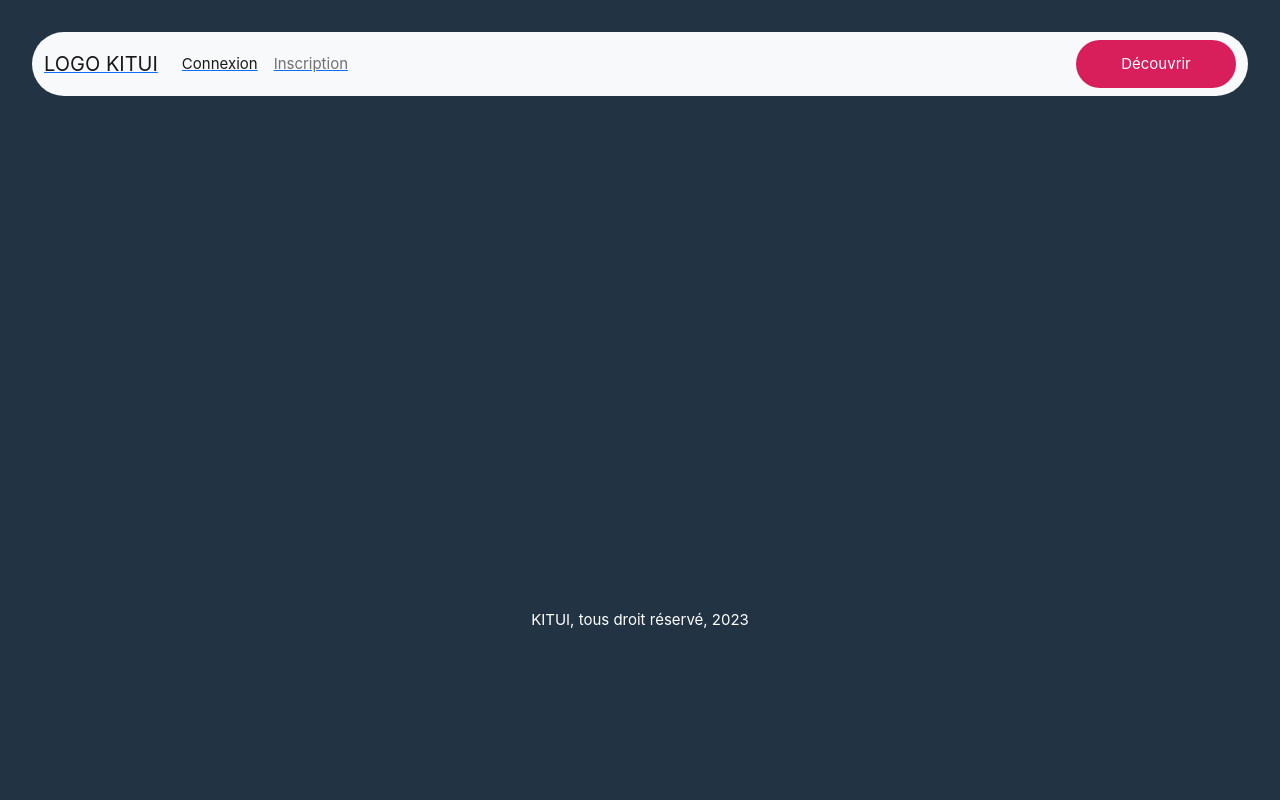
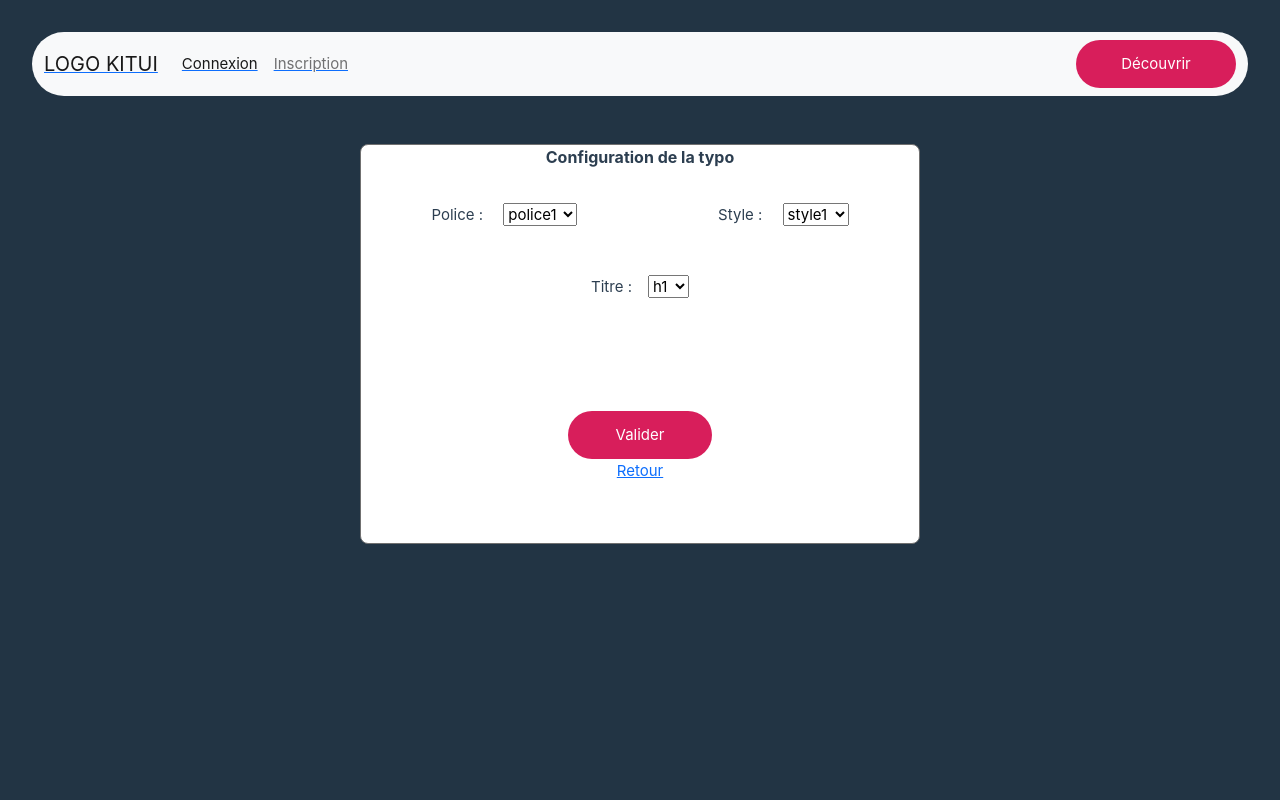
Before and after one commit to Jean-Baptiste-dev/Kitu, a Vue app: page /config-typo in a window 1280 px wide. Shown: the top 800 px of the page. Built offline with nearby package versions, Linux system fonts and the light colour scheme.

Commit message:
fix typo

```diff
--- a/src/components/Layout.vue
+++ b/src/components/Layout.vue
@@ -1,8 +1,8 @@
 <template>
-  <div class="container-color">
-    <div class="config-color">
+  <div class="container-color {{ bgColor == true ? 'custom-layout' : ''}}">
+    <div class="config-kit">
       <RouterLink to="/config-color">
-        <i class="fa-duotone fa-gear">Configurer</i>
+        <i class="fa-duotone fa-gear">Configurer couleur</i>
       </RouterLink>
     </div>
     <p class="title-ui-color">Les couleurs</p>
@@ -37,6 +37,11 @@
   </div>
 
   <div class="container-typo">
+    <div class="config-kit">
+      <RouterLink to="/config-typo">
+        <i class="fa-duotone fa-gear">Configurer typo</i>
+      </RouterLink>
+    </div>
     <p class="title-ui-color">La typographie</p>
     <div class="police-style">
       <div class="police-label-value">
@@ -89,13 +94,23 @@
 </template>
 <script>
 import { RouterLink } from "vue-router";
+
+export default {
+  props: {
+    bgColor: Boolean,
+  },
+};
 </script>
+
 <style>
 .title-ui-color {
   text-align: center;
   margin-top: 1rem;
   font-size: 20px;
   font-weight: bold;
+}
+.custom-layout {
+  background-color: #000;
 }
 .container-color,
 .container-typo {
@@ -249,7 +264,7 @@ import { RouterLink } from "vue-router";
   top: 2rem;
 }
 
-.config-color {
+.config-kit {
   display: flex;
   justify-content: center;
 }
--- a/src/router/index.js
+++ b/src/router/index.js
@@ -2,6 +2,7 @@ import { createRouter, createWebHistory } from "vue-router";
 import HomeView from "@/views/HomeView.vue";
 import KituiView from "@/views/KituiView.vue";
 import ConfigcolorView from "@/views/ConfigcolorView.vue";
+import ConfigtypoView from "@/views/ConfigtypoView.vue";
 import ConnexionView from "@/views/ConnexionView.vue";
 import InscriptionView from "@/views/InscriptionView.vue";
 
@@ -33,6 +34,11 @@ const router = createRouter({
       name: "configcolor",
       component: ConfigcolorView,
     },
+    {
+      path: "/config-typo",
+      name: "configtypo",
+      component: ConfigtypoView,
+    },
   ],
 });
 
--- a/src/views/ConfigcolorView.vue
+++ b/src/views/ConfigcolorView.vue
@@ -25,16 +25,36 @@
     <div class="config-color-btn">
       <button class="validate-color">Valider</button>
     </div>
+
+    <div class="config-typo-btn">
+      <RouterLink to="/kitui">
+        <span>Retour</span>
+      </RouterLink>
+    </div>
   </div>
 </template>
 
 <script>
 export default {
   data() {
-    return {};
+    return {
+      sombre: "",
+      claire: "",
+      acent: "",
+    };
   },
 
-  methods: {},
+  methods: {
+    addColor() {
+      if ($this.sombre) {
+        return $this.sombre;
+      } else if ($this.claire) {
+        return $this.claire;
+      } else {
+        return $this.acent;
+      }
+    },
+  },
 
   computed: {},
 };
--- /dev/null
+++ b/src/views/ConfigtypoView.vue
@@ -0,0 +1,99 @@
+<template>
+  <div class="container-config-typo">
+    <span class="config-title-typo">Configuration de la typo</span>
+    <div class="container-police-style">
+      <div class="police">
+        <span class="police-label">Police : </span>
+        <span class="police-value"
+          ><select name="" id="">
+            <option value="police1">police1</option>
+            <option value="police2">police2</option>
+          </select></span
+        >
+      </div>
+      <div class="style">
+        <span class="style-label">Style : </span>
+        <span class="style-value">
+          <select name="" id="">
+            <option value="style1">style1</option>
+            <option value="style2">style2</option>
+          </select>
+        </span>
+      </div>
+    </div>
+    <div class="titre">
+      <span class="titre-label">Titre :</span>
+      <span class="titre-value">
+        <select name="" id="">
+          <option value="h1">h1</option>
+          <option value="h2">h2</option>
+        </select>
+      </span>
+    </div>
+    <div class="config-typo-btn">
+      <button class="validate-typo">Valider</button>
+    </div>
+
+    <div class="config-typo-btn">
+      <RouterLink to="/kitui">
+        <span>Retour</span>
+      </RouterLink>
+    </div>
+  </div>
+</template>
+
+<script></script>
+
+<style>
+.config-title-typo {
+  display: flex;
+  justify-content: center;
+  font-size: 1rem;
+  font-weight: bold;
+}
+.container-config-typo {
+  width: 35rem;
+  height: 25rem;
+  border: 1px solid #707070;
+  background-color: #fff;
+  border-radius: 0.5rem;
+  margin: auto;
+  top: 1rem;
+}
+
+.container-police-style {
+  display: flex;
+  justify-content: space-around;
+  align-items: center;
+  margin-top: 2rem;
+}
+
+.titre {
+  text-align: center;
+  top: 3rem;
+}
+
+.config-typo-btn {
+  display: flex;
+  justify-content: center;
+  top: 10rem;
+}
+
+.validate-typo {
+  width: 9rem;
+  padding: 12px 14px;
+  border: none;
+  border-radius: 3rem;
+  background-color: #d81e5b;
+  color: #fff;
+  transition: all 0.6s;
+}
+
+.validate-typo:hover {
+  width: 10rem;
+  background-color: transparent;
+  border: 1px solid #d81e5b;
+  color: #000000;
+  transition: all 0.6s;
+}
+</style>
--- a/src/views/KituiView.vue
+++ b/src/views/KituiView.vue
@@ -7,6 +7,7 @@
           <div class="form-check form-switch">
             <input
               class="form-check-input bg-check"
+              :layout-color="mode.bgColor"
               type="checkbox"
               role="switch"
               id="flexSwitchCheckDefault"
@@ -30,7 +31,11 @@
 <script>
 export default {
   data() {
-    return {};
+    return {
+      mode: {
+        bgColor: "",
+      },
+    };
   },
 
   methods: {},
```
